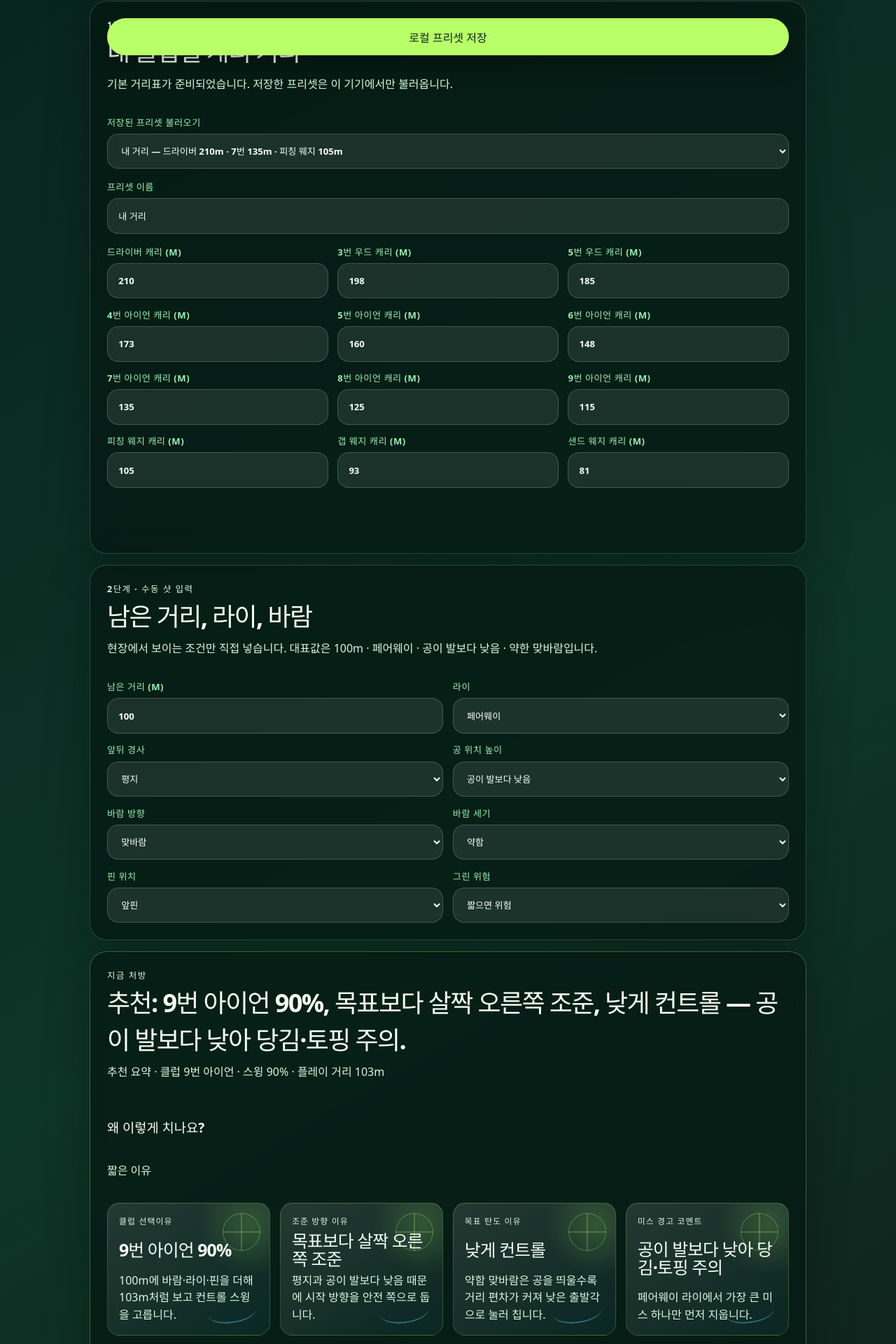
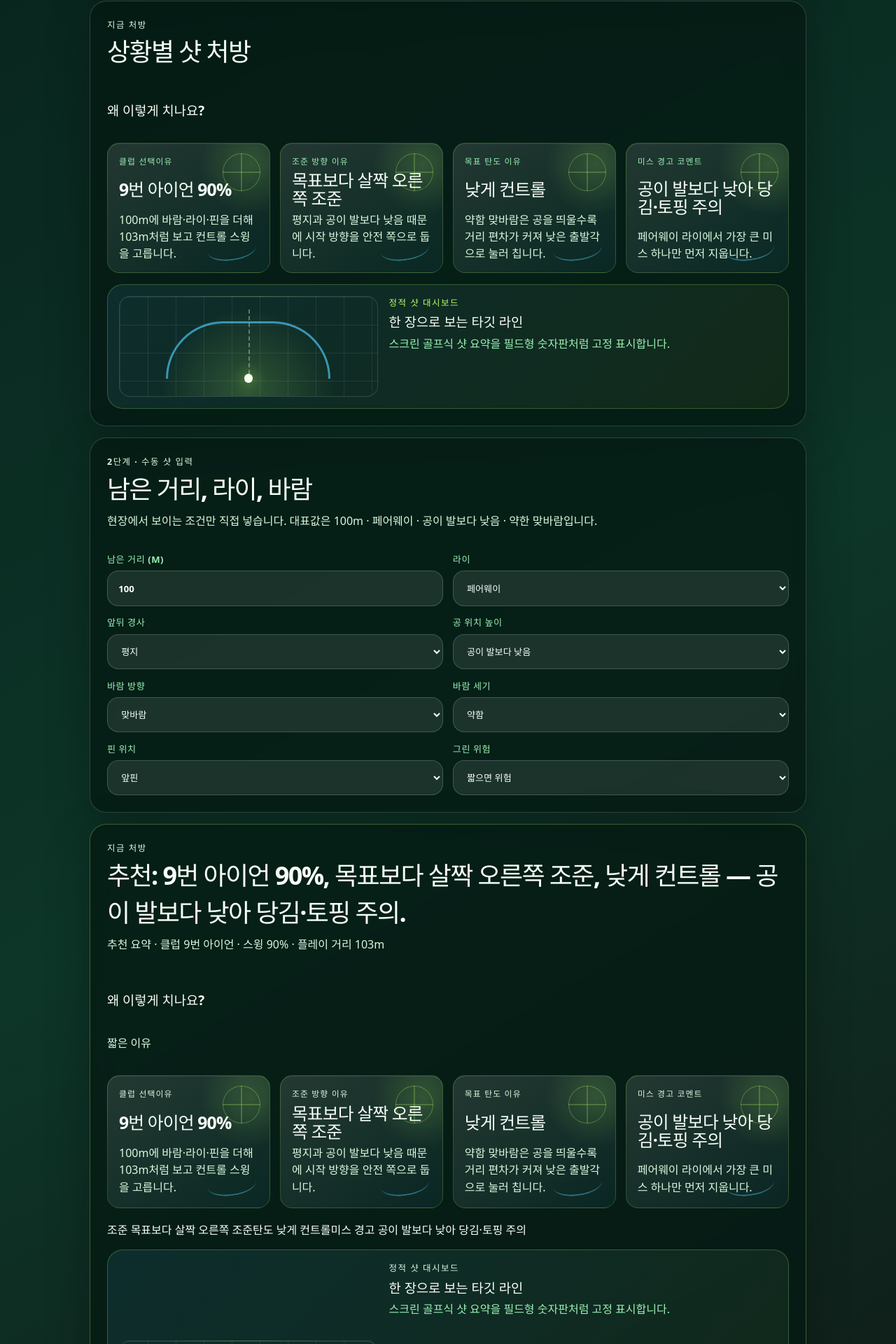
Before and after one commit to ys-laube/goodgolfform, a React (Vite) app: page / in a window 1280 px wide. Shown: the part 717-2637 px from the top of the page at 70% size. Built offline with nearby package versions, Linux system fonts and the light colour scheme; a web font is replaced by a local one.

Commit message:
omx(team): auto-checkpoint worker-2 [4]

```diff
--- a/src/App.tsx
+++ b/src/App.tsx
@@ -121,49 +121,33 @@ export function App() {
 
       <section id="preset-panel" className="lab-panel" aria-labelledby="profile-title">
         <div className="section-heading">
-          <p className="eyebrow">1단계 · 거리 프리셋</p>
-          <h2 id="profile-title">내 클럽별 캐리 거리</h2>
-          <p>{storageMessage}</p>
+          <p className="eyebrow">지금 처방</p>
+          <h2 id="analysis-title">상황별 샷 처방</h2>
         </div>
 
-        <label>
-          저장된 프리셋 불러오기
-          <select value={selectedPresetId} onChange={(event) => handlePresetSelection(event.target.value)}>
-            {selectablePresets.map((preset) => (
-              <option key={preset.id} value={preset.id}>
-                {preset.name} — 드라이버 {preset.anchorDistances.driver}m · 7번 {preset.anchorDistances.sevenIron}m · 피칭 웨지 {preset.anchorDistances.pitchingWedge}m
-              </option>
-            ))}
-          </select>
-        </label>
-
-        {savedPresets.length > 0 ? <p className="storage-note">이 기기에 저장됨: {savedPresets.map((preset) => preset.name).join(', ')}</p> : null}
-
-        <label>
-          프리셋 이름
-          <input value={activePreset.name} onChange={(event) => setActivePreset({ ...activePreset, name: event.target.value })} />
-        </label>
-
-        <div className="club-grid" aria-label="수정 가능한 캐리 거리">
-          {caddieClubOrder.map((club) => (
-            <label key={club}>
-              {caddieClubLabels[club]} 캐리 (m)
-              <input
-                type="number"
-                min="30"
-                max="330"
-                inputMode="numeric"
-                value={clubDistanceDrafts[club] ?? numericInputValue(distanceFor(activePreset, club))}
-                onChange={(event) => handleClubDistanceDraft(club, event.currentTarget.value)}
-                onBlur={() => handleClubDistanceBlur(club)}
-              />
-            </label>
+        <h3>왜 이렇게 치나요?</h3>
+        <div className="analysis-card-grid" aria-label="처방 이유 네 가지">
+          {prescription.reasonCards.map((card) => (
+            <article className="analysis-card" key={card.id}>
+              <p className="card-label">{card.title}</p>
+              <strong>{card.summary}</strong>
+              <p>{card.detail}</p>
+            </article>
           ))}
         </div>
+        <section className="shot-dashboard" aria-labelledby="shot-dashboard-title">
+          <div className="dashboard-display" aria-hidden="true">
+            <span className="dashboard-target-line" />
+            <span className="dashboard-shot-arc" />
+            <span className="dashboard-ball-dot" />
+          </div>
+          <div className="dashboard-copy">
+            <p className="eyebrow">정적 샷 대시보드</p>
+            <h3 id="shot-dashboard-title">한 장으로 보는 타깃 라인</h3>
+            <p>스크린 골프식 샷 요약을 필드형 숫자판처럼 고정 표시합니다.</p>
+          </div>
+        </section>
 
-        <button type="button" className="primary-action button-action sticky-action" onClick={saveCurrentPreset}>
-          로컬 프리셋 저장
-        </button>
       </section>
       <section id="shot-panel" className="lab-panel caddie-input-panel" aria-labelledby="scenario-title">
         <div className="section-heading">
--- a/src/styles.css
+++ b/src/styles.css
@@ -111,8 +111,7 @@ h2 {
 .hero-actions,
 .form-grid,
 .club-grid,
-.analysis-card-grid,
-.adjustment-strip {
+.analysis-card-grid {
   display: grid;
   gap: 0.85rem;
 }
@@ -195,8 +194,7 @@ select optgroup {
   border-color: rgba(184, 255, 104, 0.3);
 }
 
-.analysis-card,
-.adjustment-strip span {
+.analysis-card {
   display: grid;
   gap: 0.35rem;
   border-radius: 1.1rem;
@@ -205,8 +203,7 @@ select optgroup {
   color: #d8f9df;
 }
 
-.analysis-card strong,
-.adjustment-strip strong {
+.analysis-card strong {
   color: #f7fff7;
   font-size: 1.05rem;
   text-transform: capitalize;
@@ -256,8 +253,7 @@ select optgroup {
   transform: rotate(-8deg);
 }
 
-.analysis-card p,
-.adjustment-strip span {
+.analysis-card p {
   margin: 0;
 }
 
@@ -283,16 +279,6 @@ select optgroup {
   text-transform: uppercase;
 }
 
-.adjustment-strip {
-  grid-template-columns: 1fr;
-}
-
-.adjustment-strip span {
-  border: 1px solid rgba(83, 209, 255, 0.18);
-  background:
-    linear-gradient(90deg, rgba(83, 209, 255, 0.13), transparent),
-    rgba(255, 255, 255, 0.08);
-}
 
 .shot-dashboard {
   display: grid;
@@ -359,30 +345,6 @@ select optgroup {
   color: #9af1b4;
 }
 
-.dashboard-metrics {
-  display: grid;
-  grid-template-columns: repeat(2, minmax(0, 1fr));
-  gap: 0.7rem;
-  margin: 0;
-}
-
-.dashboard-metrics div {
-  border: 1px solid rgba(255, 255, 255, 0.12);
-  border-radius: 1rem;
-  background: rgba(255, 255, 255, 0.08);
-  padding: 0.8rem;
-}
-
-.dashboard-metrics dt {
-  color: #9af1b4;
-  font-size: 0.78rem;
-}
-
-.dashboard-metrics dd {
-  margin: 0.25rem 0 0;
-  font-size: 1.1rem;
-  font-weight: 800;
-}
 
 @media (min-width: 42rem) {
   .app-shell {
@@ -397,12 +359,6 @@ select optgroup {
   .analysis-card-grid {
     grid-template-columns: repeat(2, 1fr);
   }
-
-  .adjustment-strip,
-  .shot-dashboard {
-    grid-template-columns: repeat(2, minmax(0, 1fr));
-  }
-
   .shot-dashboard {
     grid-template-columns: 1.1fr 0.9fr;
     align-items: center;
@@ -435,8 +391,7 @@ select optgroup {
     grid-template-columns: minmax(0, 0.8fr) minmax(18rem, 1.2fr);
   }
 
-  .dashboard-copy,
-  .dashboard-metrics {
+  .dashboard-copy {
     grid-column: auto;
   }
 }
```
